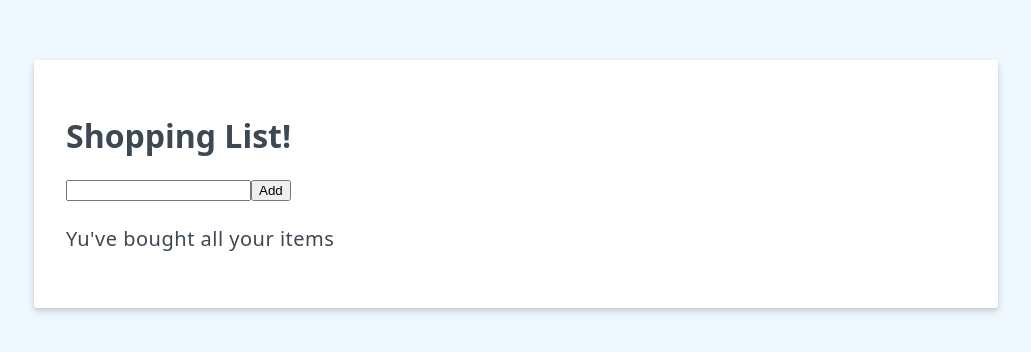
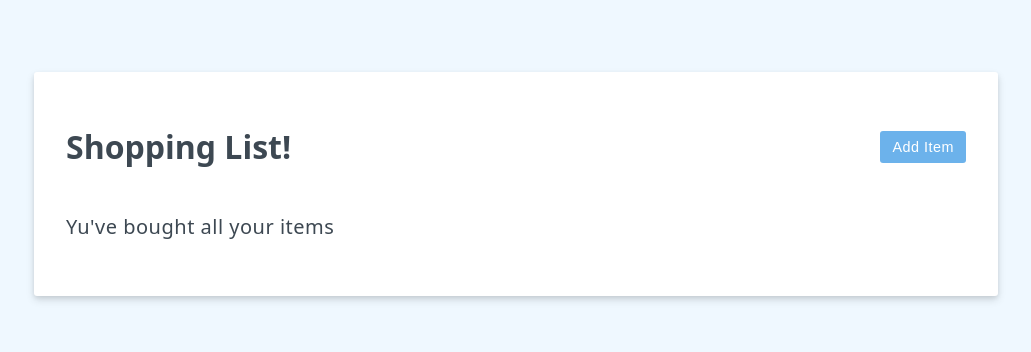
Before and after one commit to lalomax/vuejs-todo-optionsapi, a plain HTML site: page index.html in a window 1280 px wide. Shown: the part 216-568 px from the top of the page, without its empty margins (124-1155 px from the left). Drawn offline with nearby package versions, Linux system fonts and the light colour scheme.

Commit message:
perf: conditional rendering to header

```diff
--- a/index.html
+++ b/index.html
@@ -8,15 +8,23 @@
   </head>
   <body>
     <div id="shopping-list">
-      <form class="" v-on:submit.prevent="addItem">
+      <div class="header">
         <h1>{{ header || "Welcome"}}</h1>
+        <button v-if="editing" @click="doEdit(false)" class="btn btn-cancel">
+          Cancel
+        </button>
+        <button v-else @click="doEdit(true)" class="btn btn-primary">
+          Add Item
+        </button>
+      </div>
+      <form v-if="editing" class="" v-on:submit.prevent="addItem">
         <input type="text" v-on:keyup.enter="addItem" v-model="newItem" />
-        <button>Add</button>
+        <button v-bind:disabled="newItem.length <= 5" class="btn btn-primary">Add</button>
         <ul>
           <li v-for="item in items" :key="item.id">{{item.label}}</li>
         </ul>
-        <p v-if="!items.length">Yu've bought all your items</p>
       </form>
+      <p v-if="!items.length">Yu've bought all your items</p>
     </div>
 
     <script src="https://unpkg.com/vue@3"></script>
@@ -25,10 +33,9 @@
         data() {
           return {
             header: "Shopping List!",
+            editing: false,
             newItem: "",
-            items: [
-
-            ],
+            items: [],
           };
         },
         methods: {
@@ -37,6 +44,10 @@
             this.items.push({ id: this.items.length + 1, label: this.newItem });
             this.newItem = "";
           },
+          doEdit(editing) {
+            this.editing = editing;
+            this.newItem = "";
+          },
         },
       }).mount("#shopping-list");
     </script>
```
